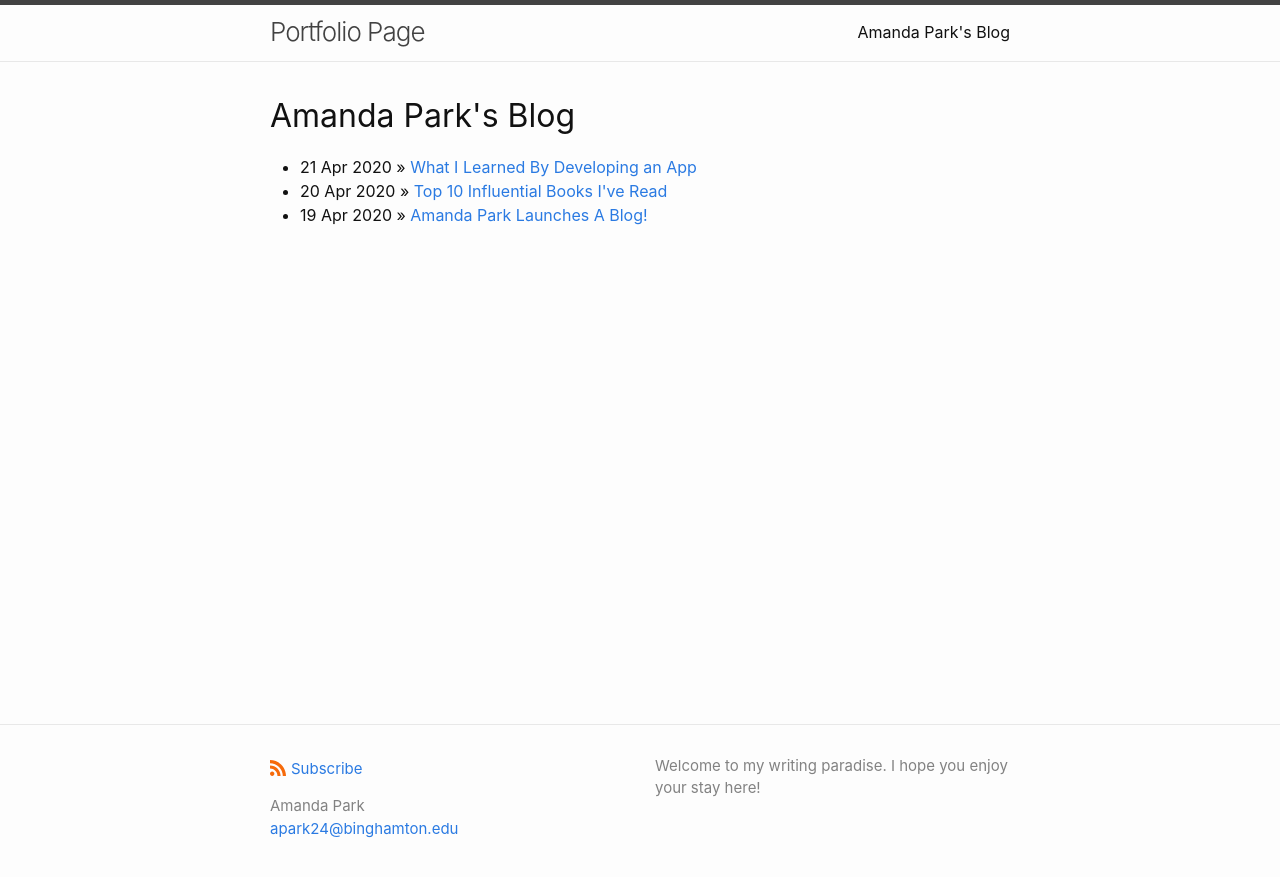
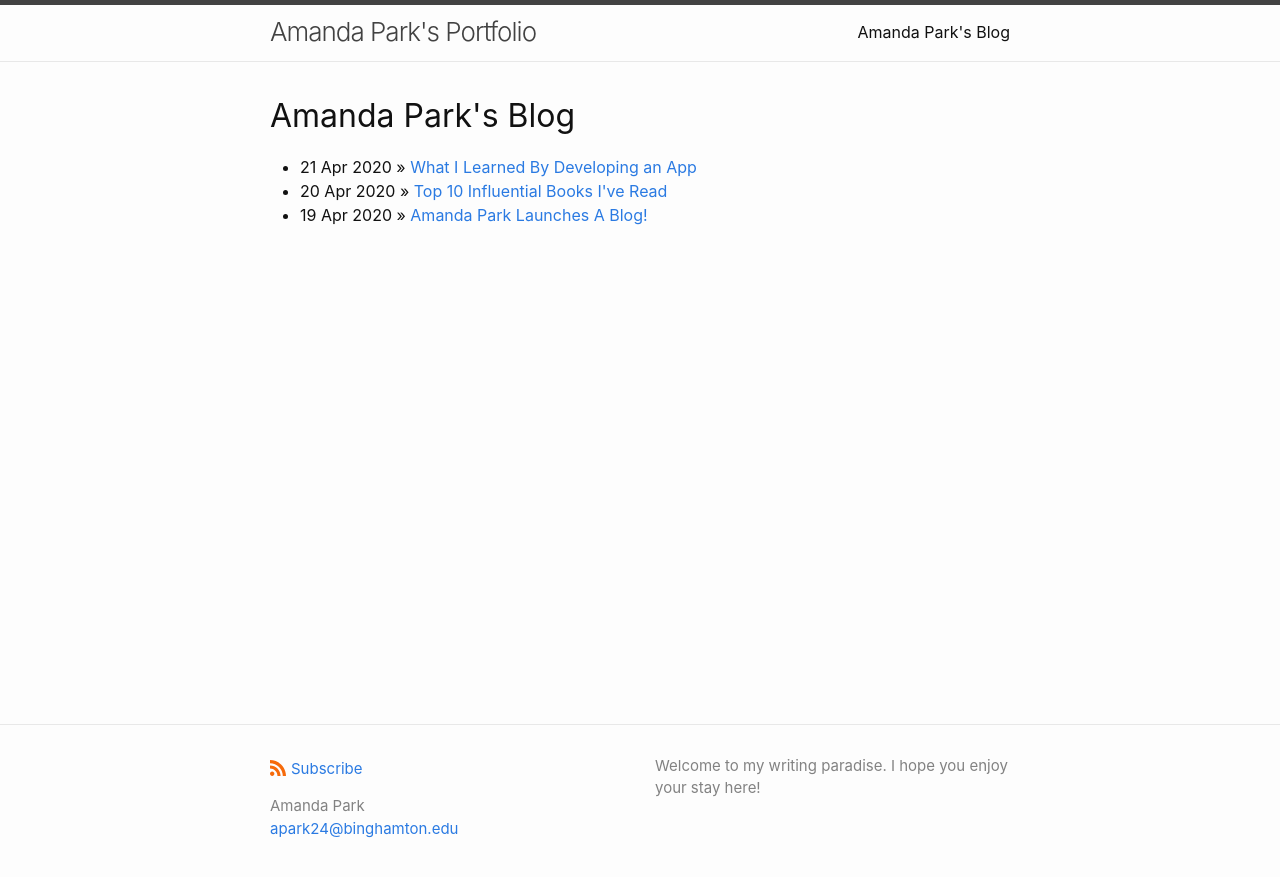
Before and after one commit to amanda-park/amanda-park.github.io, a Jekyll site: the page built from blog/index.html, in a window 1280 px wide. Shown: the top 877 px of the page. Built offline with Jekyll 4.4.1, drawn with Linux system fonts in a browser that asks for light colours.

Commit message:
Update _config.yml

```diff
--- a/_config.yml
+++ b/_config.yml
@@ -1,4 +1,4 @@
-title: Portfolio Page
+title: Amanda Park's Portfolio
 author:
   name: Amanda Park
   email: apark24@binghamton.edu
```
